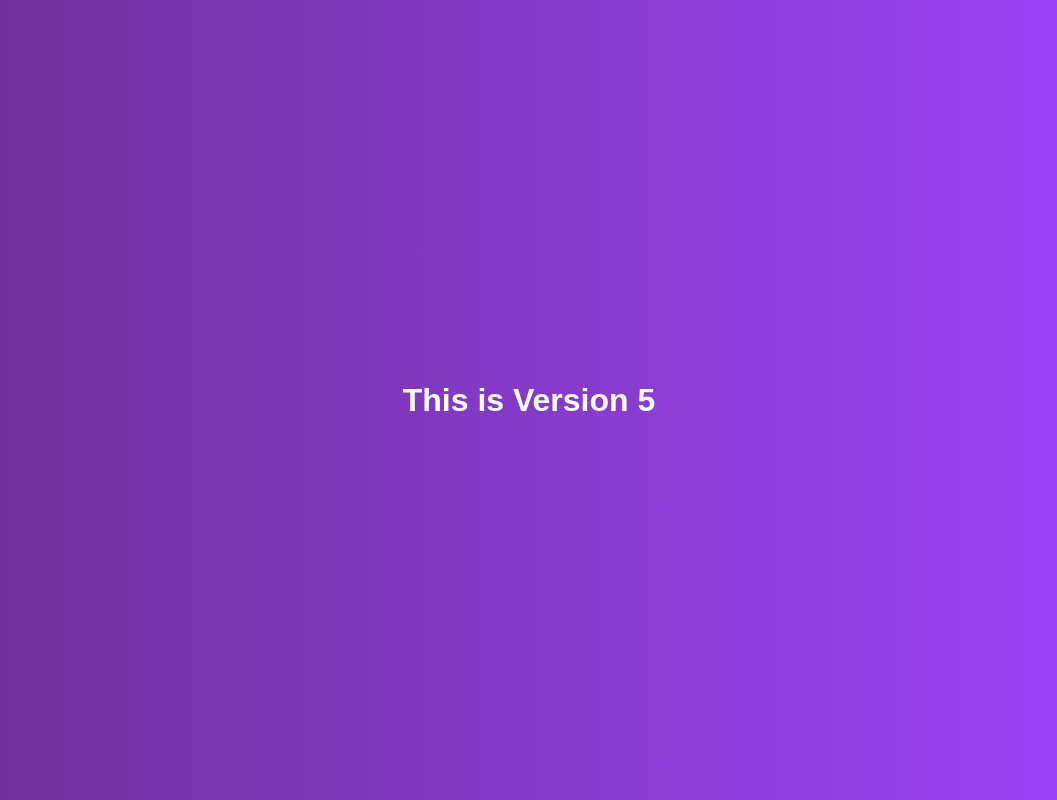
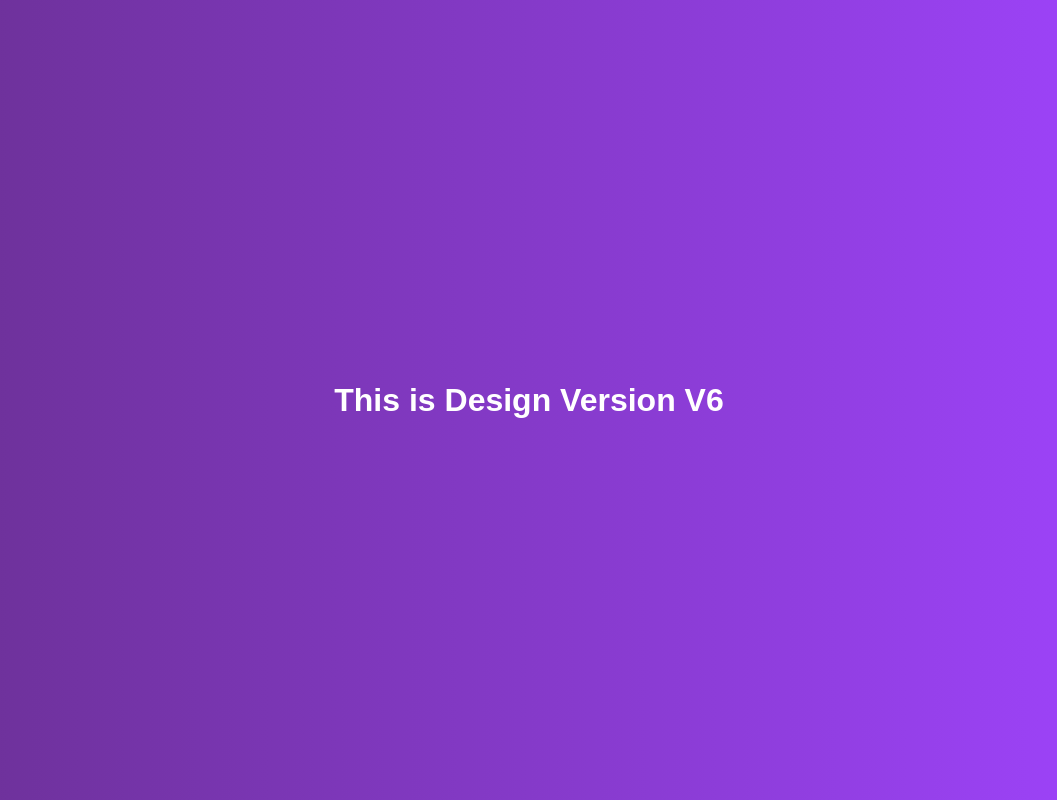
Before and after one commit to Kmnidhi-8825/myrepo, a plain HTML site: page index.html in a window 1280 px wide. Shown: the whole page, without its empty margins (111-1168 px from the left). Drawn offline with Linux system fonts and the light colour scheme.

Commit message:
Changes H1

```diff
--- a/index.html
+++ b/index.html
@@ -8,5 +8,5 @@
 </head>
 <body>
 </body>
-<h1>This is Version 5</h1>
+<h1>This is Design Version V6</h1>
 </html>
```
